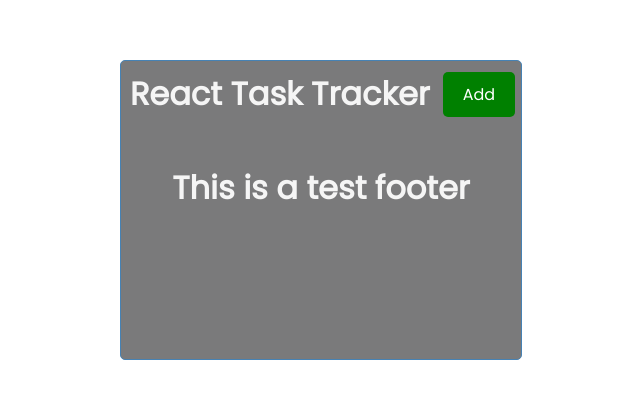
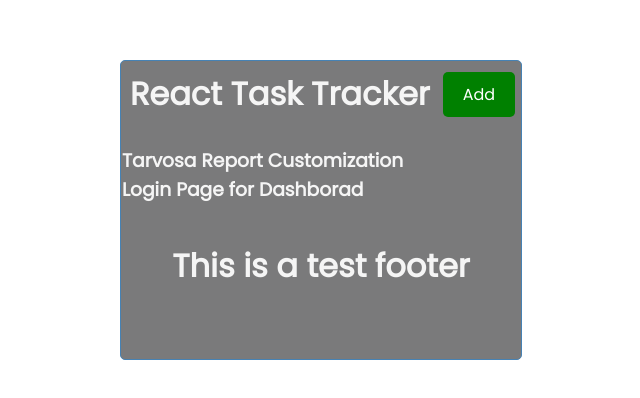
Before and after one commit to ibrahimrahimi/tackt-tracker-react, a React (Create React App) app in the folder tack-tracker/: page / in a window 1280 px wide. Shown: the part 190-588 px from the top of the page, without its empty margins (319-959 px from the left). Built offline with nearby package versions, Linux system fonts and the light colour scheme.

Commit message:
Add Tasks component and use useSate.

```diff
--- a/tack-tracker/src/App.js
+++ b/tack-tracker/src/App.js
@@ -1,10 +1,28 @@
+import { useState } from 'react'
 import Header from "./components/Header";
-import Footer from "./components/Footer"
+import Footer from "./components/Footer";
+import Tasks from "./components/Tasks";
 
 function App() {
+  const [tasks, setTasks] = useState([
+    {
+      id: 1,
+      text: 'Tarvosa Report Customization',
+      day: 'Nov 3rd at 12:00',
+        reminder: true,
+    },
+    {
+        id: 2,
+        text: 'Login Page for Dashborad',
+        day: 'Nov 5th at 12:00',
+        reminder: true,
+    }
+  ])
+
   return (
     <div className="container">
       <Header title={'React Task Tracker'}/>
+      <Tasks tasks={tasks} />
       <Footer />
     </div>
   );
--- /dev/null
+++ b/tack-tracker/src/components/Tasks.js
@@ -0,0 +1,12 @@
+import React from 'react'
+
+const Tasks = ({ tasks }) => {
+
+  return (
+    <>
+        {tasks.map((task) => (<h3 key={task.id}>{task.text}</h3>))}
+    </>
+  )
+}
+
+export default Tasks
```
